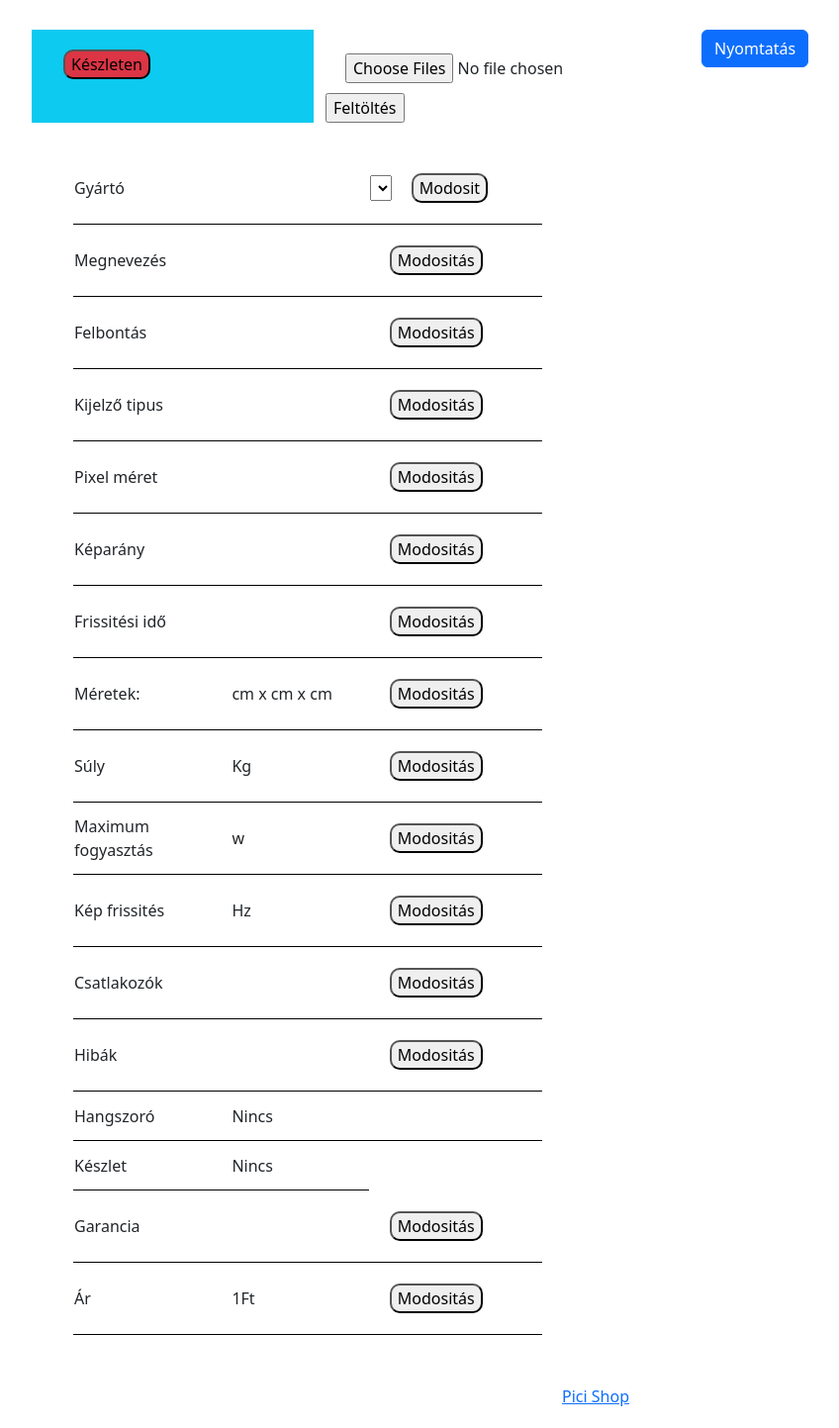
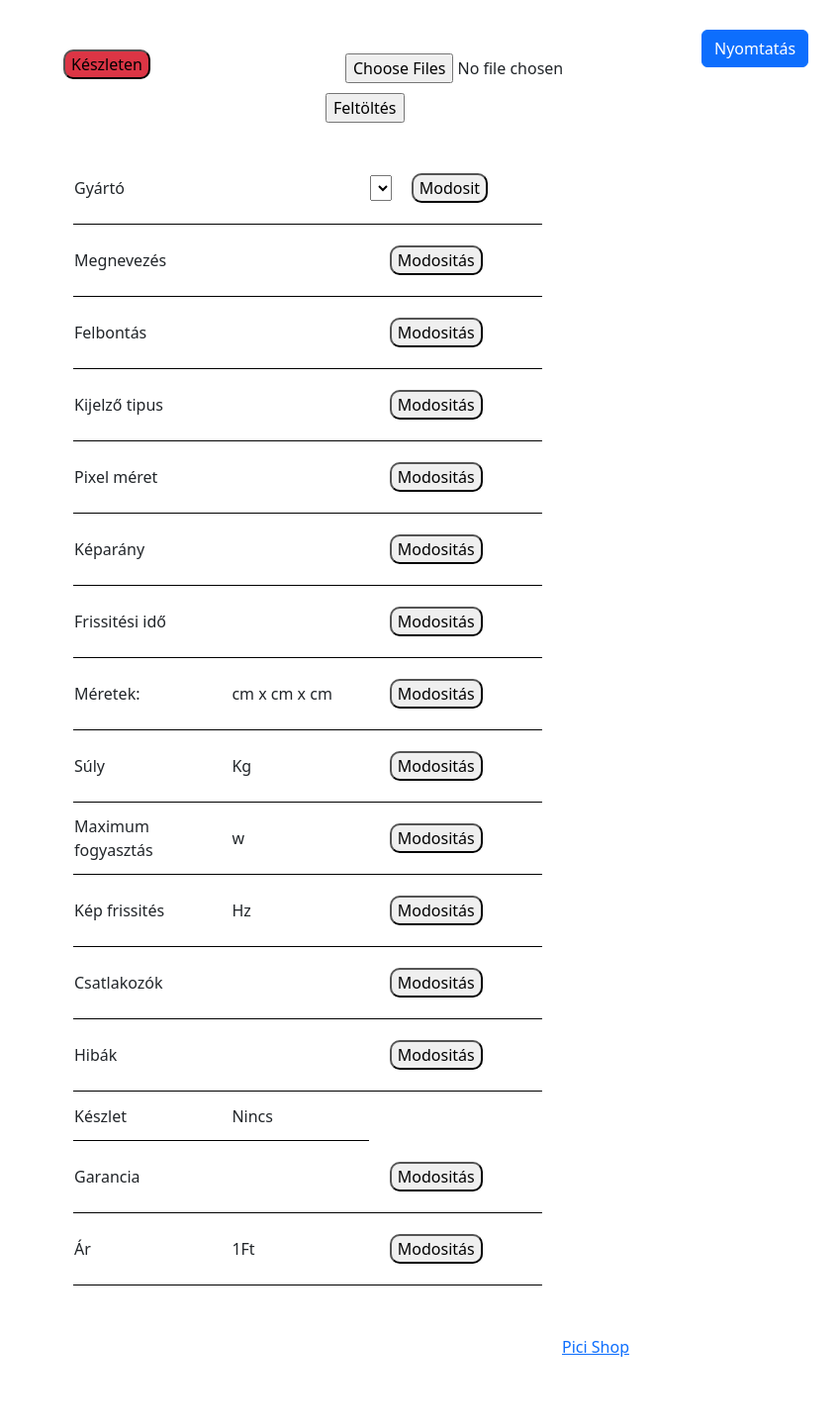
Before and after one commit to albattis/Device-manager, a PHP site: template src/app/view/monitor/monitor.php in a window 1280 px wide. Shown: the whole page at 99% size, without its empty margins (38-886 px from the left). After the commit the page ends 1371 px from the top, so only its background shows below. Run offline with PHP 8.4, Linux system fonts and the light colour scheme; the template is opened without the code that fills it, so the values that code supplies are empty.

Commit message:
Betüméret beállitás monitor készlet gomb hátterének eltüntetése

```diff
--- a/src/app/view/monitor/monitor.php
+++ b/src/app/view/monitor/monitor.php
@@ -29,7 +29,7 @@ include("postinclude.php");
         </div>
     </div>
     <div class="row">
-        <div class="col-md-3 col-sm-12 bg-info" >
+        <div class="col-md-3 col-sm-12" >
 
             <form method="post" action="index.php?controller=Monitor&action=Monitor&id=<?=$monitor->getId();?>">
             <?php if($monitor->getKeszlet()=="Van")
@@ -222,17 +222,7 @@ include("postinclude.php");
                         <div id="hiba"><button onclick="hibamodositas()">Modositás</button></div>
                     </td>
                 </tr>
-                <tr>
-                    <td>
-                        Hangszoró
-                    </td>
-                    <td>
-                        <?php if($monitor->getHangszoro()=="Van"){?>Van<?php }else {?>Nincs<?php }?>
-                    </td>
-                    <td>
 
-                    </td>
-                </tr>
                 <tr>
                     <td>
                         Készlet
```
Also changed, not shown: src/app/view/computer/print.php (+10 -1 lines).
